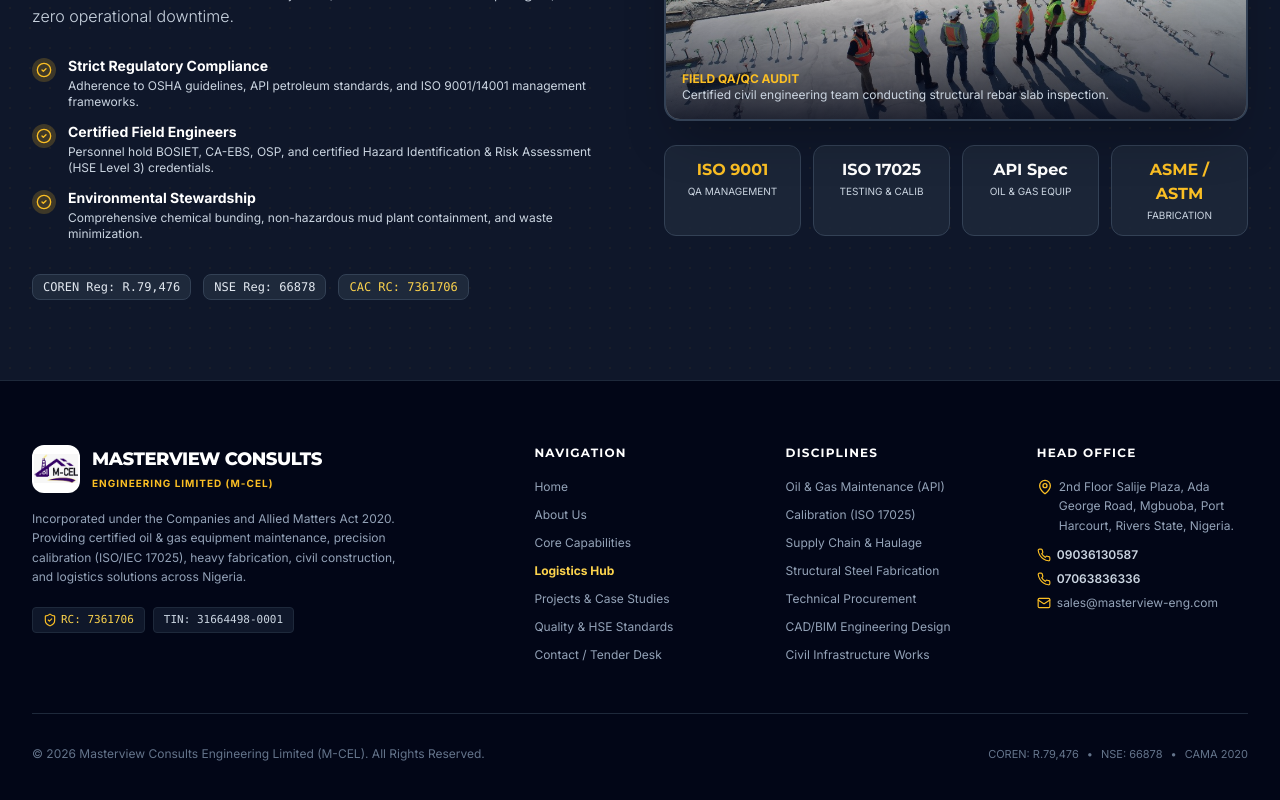
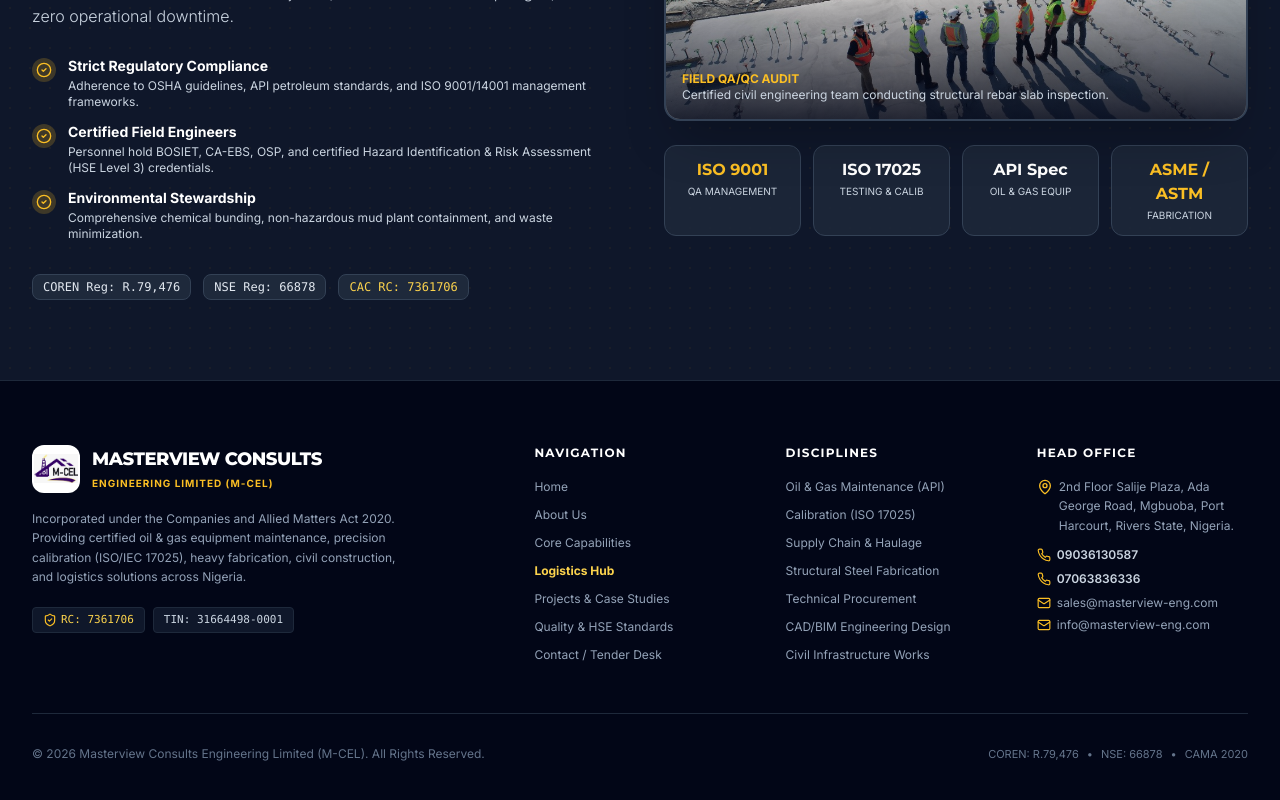
Before and after one commit to NATION-eng/masterviewcel, a Next.js app: page / in a window 1280 px wide. Shown: the part 6128-6928 px from the top of the page. Built offline with nearby package versions, Linux system fonts and the light colour scheme; no server answers.

Commit message:
feat(footer): add info@masterview-eng.com to footer contact section

```diff
--- a/components/Footer.tsx
+++ b/components/Footer.tsx
@@ -96,9 +96,13 @@
               <Phone className="w-3.5 h-3.5 text-amber-400 shrink-0" />
               <a href="tel:07063836336" className="hover:text-amber-300">07063836336</a>
             </p>
+            <p className="text-xs text-slate-400 flex items-center gap-1.5 mb-1.5">
+              <Mail className="w-3.5 h-3.5 text-amber-400 shrink-0" />
+              <a href="mailto:sales@masterview-eng.com" className="hover:text-amber-300">sales@masterview-eng.com</a>
+            </p>
             <p className="text-xs text-slate-400 flex items-center gap-1.5">
               <Mail className="w-3.5 h-3.5 text-amber-400 shrink-0" />
-              <a href="mailto:sales@masterview-eng.com" className="hover:text-amber-300">sales@masterview-eng.com</a>
+              <a href="mailto:info@masterview-eng.com" className="hover:text-amber-300">info@masterview-eng.com</a>
             </p>
           </div>
 
```
